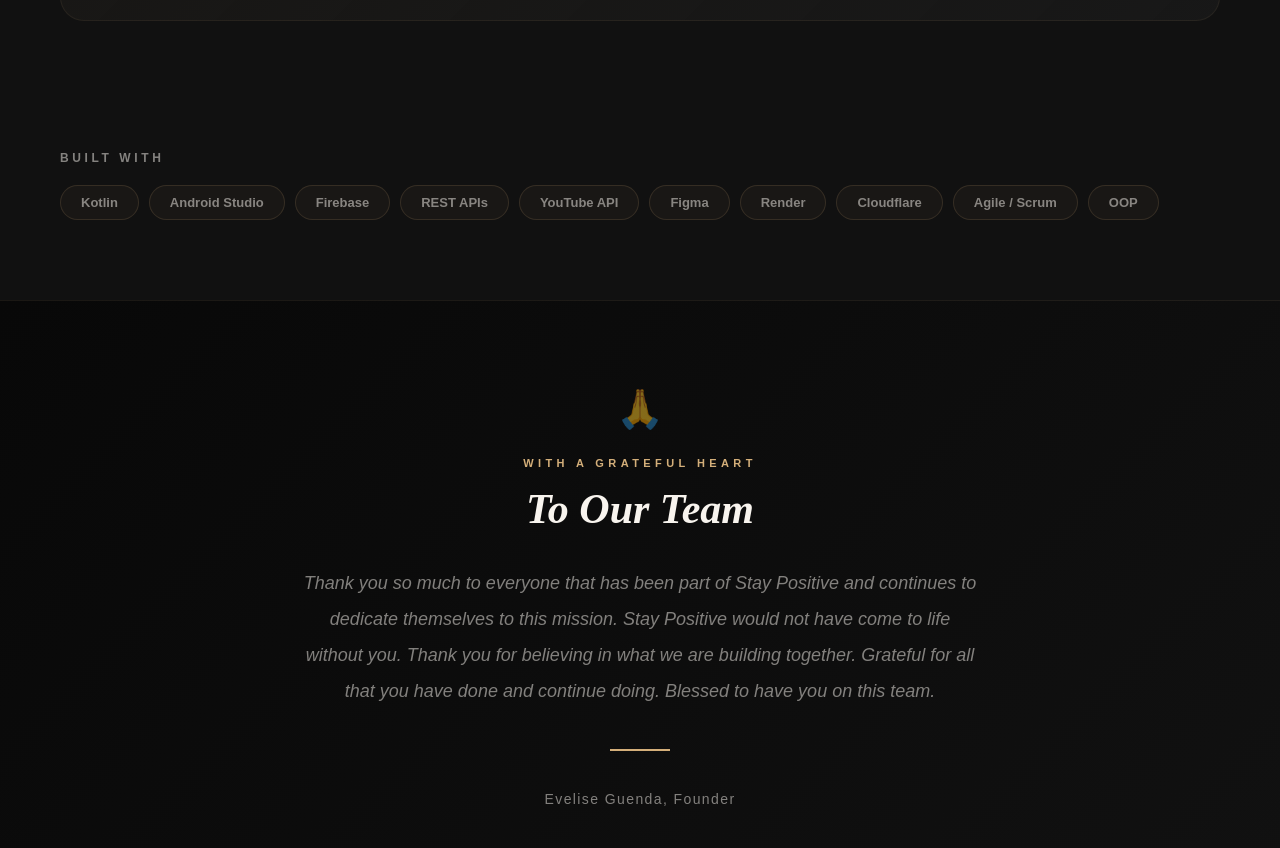
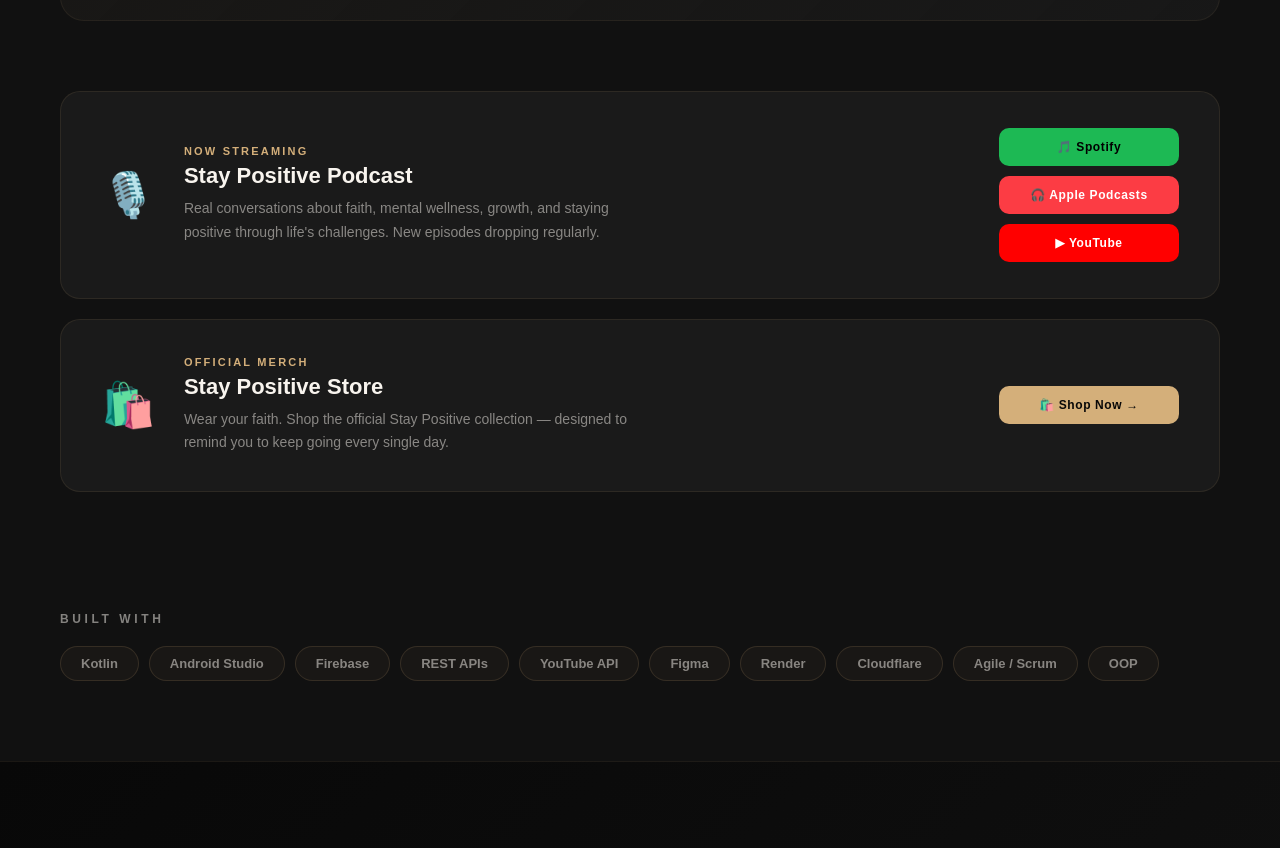
Before and after one commit to evydsg/Eve-Website, a React (Vite) app: page / in a window 1280 px wide. Shown: the part 5254-6102 px from the top of the page. Built offline with nearby package versions, Linux system fonts and the light colour scheme.

Commit message:
Session I, April 26, 2026

```diff
--- a/src/components/Staypositive.jsx
+++ b/src/components/Staypositive.jsx
@@ -221,6 +221,51 @@
             </div>
           </div>
 
+          {/* ── PODCAST & STORE ── */}
+        <div className="sp-extras">
+
+        <div className="sp-extra-card">
+          <span className="sp-extra-icon">🎙️</span>
+          <div className="sp-extra-info">
+            <p className="sp-extra-label">Now Streaming</p>
+            <h3 className="sp-extra-title">Stay Positive Podcast</h3>
+            <p className="sp-extra-desc">
+              Real conversations about faith, mental wellness, growth, and staying
+              positive through life's challenges. New episodes dropping regularly.
+            </p>
+          </div>
+          <div className="sp-extra-buttons">
+            <a href="https://open.spotify.com/show/0YK2VQHelqWwHrdJYmLtk1?si=uI19tu-MRIK2gQNymX_QbA" target="_blank" rel="noreferrer" className="sp-extra-btn spotify">
+              🎵 Spotify
+            </a>
+            <a href="https://podcasts.apple.com/us/podcast/stay-positive-podcast/id1817436407" target="_blank" rel="noreferrer" className="sp-extra-btn apple">
+              🎧 Apple Podcasts
+            </a>
+            <a href="https://www.youtube.com/@staypositive_podcast" target="_blank" rel="noreferrer" className="sp-extra-btn youtube">
+              ▶ YouTube
+            </a>
+          </div>
+        </div>
+
+        <div className="sp-extra-card">
+          <span className="sp-extra-icon">🛍️</span>
+          <div className="sp-extra-info">
+            <p className="sp-extra-label">Official Merch</p>
+            <h3 className="sp-extra-title">Stay Positive Store</h3>
+            <p className="sp-extra-desc">
+              Wear your faith. Shop the official Stay Positive collection —
+              designed to remind you to keep going every single day.
+            </p>
+          </div>
+          <div className="sp-extra-buttons">
+            <a href="https://staypositivestore.com/" target="_blank" rel="noreferrer" className="sp-extra-btn store">
+              🛍️ Shop Now →
+            </a>
+          </div>
+        </div>
+
+</div>
+
           {/* TECH STACK */}
           <div className="sp-tech">
             <p className="tech-label">Built With</p>
--- a/src/index.css
+++ b/src/index.css
@@ -1340,3 +1340,97 @@
 @media (max-width: 900px) {
   .pinterest-grid { grid-template-columns: repeat(2, 1fr); }
 }
+
+/* ── SP EXTRAS (Podcast & Store) ── */
+.sp-extras {
+  padding: 0 60px 60px;
+  background: var(--black-card);
+  display: flex;
+  flex-direction: column;
+  gap: 20px;
+}
+
+.sp-extra-card {
+  display: flex;
+  align-items: center;
+  gap: 28px;
+  background: var(--black-hover);
+  border-radius: 20px;
+  padding: 36px 40px;
+  border: 1px solid rgba(212,175,122,0.1);
+  transition: border-color 0.2s, transform 0.2s;
+}
+
+.sp-extra-card:hover {
+  border-color: rgba(212,175,122,0.3);
+  transform: translateY(-2px);
+}
+
+.sp-extra-icon { font-size: 44px; flex-shrink: 0; }
+
+.sp-extra-info { flex: 1; }
+
+.sp-extra-label {
+  font-size: 11px;
+  letter-spacing: 0.2em;
+  color: var(--champagne);
+  font-weight: 700;
+  text-transform: uppercase;
+  margin-bottom: 6px;
+}
+
+.sp-extra-title {
+  font-size: 22px;
+  font-weight: 800;
+  color: var(--white);
+  margin-bottom: 8px;
+}
+
+.sp-extra-desc {
+  font-size: 14px;
+  line-height: 1.7;
+  color: var(--gray);
+  max-width: 460px;
+}
+
+.sp-extra-buttons {
+  display: flex;
+  flex-direction: column;
+  gap: 10px;
+  flex-shrink: 0;
+}
+
+.sp-extra-btn {
+  padding: 12px 22px;
+  font-size: 12px;
+  font-weight: 700;
+  letter-spacing: 0.05em;
+  text-decoration: none;
+  border-radius: 10px;
+  white-space: nowrap;
+  transition: all 0.2s;
+  display: flex;
+  align-items: center;
+  gap: 8px;
+  min-width: 180px;
+  justify-content: center;
+}
+
+.sp-extra-btn.spotify  { background: #1DB954; color: #000; }
+.sp-extra-btn.spotify:hover { background: #1ed760; }
+
+.sp-extra-btn.apple    { background: #FC3C44; color: white; }
+.sp-extra-btn.apple:hover { background: #e0343b; }
+
+.sp-extra-btn.youtube  { background: #FF0000; color: white; }
+.sp-extra-btn.youtube:hover { background: #cc0000; }
+
+.sp-extra-btn.store    { background: var(--champagne); color: var(--black); }
+.sp-extra-btn.store:hover { background: var(--champagne-light); }
+
+/* Mobile */
+@media (max-width: 768px) {
+  .sp-extras { padding: 0 24px 48px; }
+  .sp-extra-card { flex-direction: column; align-items: flex-start; padding: 24px; }
+  .sp-extra-btn { width: 100%; }
+}
```
Also changed, not shown: 1 other file (tests, documents, lock files or other folders).
